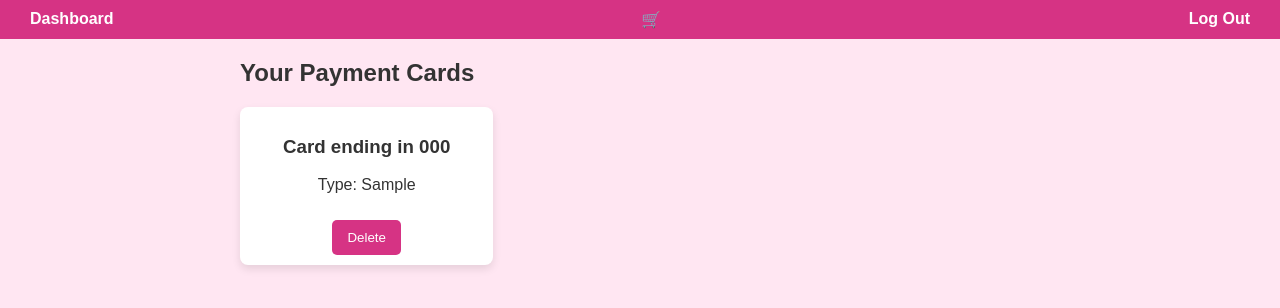
After one commit to ibrahimfakhrey/online_store_for_g12, a Flask app: page /cards in a window 1280 px wide. The commit adds this page. Shown: the top 308 px of the page. Run offline with Flask 3, Linux system fonts and the light colour scheme; a user stored in the database is signed in; tables that the repository leaves empty hold one stand-in row (values such as "Sample post").

Commit message:
egrvdfsvds

```diff
--- a/main.py
+++ b/main.py
@@ -14,7 +14,9 @@ login_manager.login_view = 'login'  # Redirect users here if not logged in
 login_manager.login_message_category = 'info'
 
 # User model
-class User(UserMixin, db.Model):  # UserMixin is required by Flask-Login
+
+class User(UserMixin, db.Model):
+    __tablename__ = 'users'
     id = db.Column(db.Integer, primary_key=True)
     name = db.Column(db.String(100), nullable=False)
     phone = db.Column(db.String(15), nullable=False)
@@ -22,6 +24,51 @@ class User(UserMixin, db.Model):  # UserMixin is required by Flask-Login
     password = db.Column(db.String(200), nullable=False)
     role = db.Column(db.String(50), default='customer', nullable=False)
 
+    # Relationships
+    orders = db.relationship('Order', back_populates='user', cascade="all, delete-orphan")
+    cards = db.relationship('Card', back_populates='user', cascade="all, delete-orphan")
+
+class Product(db.Model):
+    __tablename__ = 'products'
+    id = db.Column(db.Integer, primary_key=True)
+    name = db.Column(db.String(100), nullable=False)
+    price = db.Column(db.Float, nullable=False)
+    description = db.Column(db.String(255))
+    stock = db.Column(db.Integer, nullable=False)
+
+    # Relationship to Orders
+    orders = db.relationship('OrderProduct', back_populates='product', cascade="all, delete-orphan")
+
+class Order(db.Model):
+    __tablename__ = 'orders'
+    id = db.Column(db.Integer, primary_key=True)
+    user_id = db.Column(db.Integer, db.ForeignKey('users.id'), nullable=False)
+    date_created = db.Column(db.DateTime, default=db.func.current_timestamp())
+
+    # Relationships
+    user = db.relationship('User', back_populates='orders')
+    products = db.relationship('OrderProduct', back_populates='order', cascade="all, delete-orphan")
+
+class OrderProduct(db.Model):
+    __tablename__ = 'order_products'
+    id = db.Column(db.Integer, primary_key=True)
+    order_id = db.Column(db.Integer, db.ForeignKey('orders.id'), nullable=False)
+    product_id = db.Column(db.Integer, db.ForeignKey('products.id'), nullable=False)
+
+    # Relationships
+    order = db.relationship('Order', back_populates='products')
+    product = db.relationship('Product', back_populates='orders')
+
+class Card(db.Model):
+    __tablename__ = 'cards'
+    id = db.Column(db.Integer, primary_key=True)
+    user_id = db.Column(db.Integer, db.ForeignKey('users.id'), nullable=False)
+    card_number = db.Column(db.String(20), unique=True, nullable=False)
+    card_type = db.Column(db.String(50), nullable=False)
+    expiry_date = db.Column(db.String(5), nullable=False)
+
+    # Relationship to User
+    user = db.relationship('User', back_populates='cards')
 # Flask-Login: Load user
 @login_manager.user_loader
 def load_user(user_id):
@@ -76,11 +123,6 @@ def login():
 
     return render_template('login.html')
 
-# Route for logged-in user dashboard
-@app.route('/dashboard')
-@login_required  # Require login to access the dashboard
-def dashboard():
-    return f"Welcome, {current_user.name}! You are logged in as {current_user.role}."
 
 # Route to log out the user
 @app.route('/logout')
@@ -90,6 +132,120 @@ def logout():
     flash('You have been logged out.', 'info')
     return redirect(url_for('login'))
 
+
+# Route to view the dashboard
+@app.route('/dashboard')
+@login_required
+def dashboard():
+    user_orders = current_user.orders  # Access user's orders
+    user_cards = current_user.cards  # Access user's cards
+    all_products = Product.query.all()  # Display all products
+    return render_template('dashboard.html', orders=user_orders, cards=user_cards, products=all_products)
+
+
+# Route to create a new product
+@app.route('/product/new', methods=['GET', 'POST'])
+@login_required
+def create_product():
+    if request.method == 'POST':
+        name = request.form['name']
+        price = float(request.form['price'])
+        description = request.form.get('description', '')
+        stock = int(request.form['stock'])
+
+        new_product = Product(name=name, price=price, description=description, stock=stock)
+        db.session.add(new_product)
+        db.session.commit()
+        flash('Product created successfully!')
+        return redirect(url_for('dashboard'))
+    return render_template('create_product.html')
+
+
+# Route to create a new order
+@app.route('/order/new', methods=['POST'])
+@login_required
+def create_order():
+    product_ids = request.form.getlist('product_ids')  # List of product IDs for the order
+    new_order = Order(user_id=current_user.id)
+    db.session.add(new_order)
+    db.session.commit()
+
+    for product_id in product_ids:
+        order_product = OrderProduct(order_id=new_order.id, product_id=product_id)
+        db.session.add(order_product)
+
+    db.session.commit()
+    flash('Order placed successfully!')
+    return redirect(url_for('dashboard'))
+
+
+# Route to view all orders for the current user
+@app.route('/orders')
+@login_required
+def view_orders():
+    user_orders = current_user.orders  # All orders for the logged-in user
+    return render_template('orders.html', orders=user_orders)
+
+
+# Route to add a new payment card
+@app.route('/card/new', methods=['GET', 'POST'])
+@login_required
+def add_card():
+    if request.method == 'POST':
+        card_number = request.form['card_number']
+        card_type = request.form['card_type']
+        expiry_date = request.form['expiry_date']
+
+        new_card = Card(user_id=current_user.id, card_number=card_number, card_type=card_type, expiry_date=expiry_date)
+        db.session.add(new_card)
+        db.session.commit()
+        flash('Payment card added successfully!')
+        return redirect(url_for('dashboard'))
+    return render_template('add_card.html')
+
+
+# Route to view all payment cards for the current user
+@app.route('/cards')
+@login_required
+def view_cards():
+    user_cards = current_user.cards
+    return render_template('cards.html', cards=user_cards)
+
+
+# Route to delete a product
+@app.route('/product/delete/<int:product_id>', methods=['POST'])
+@login_required
+def delete_product(product_id):
+    product = Product.query.get(product_id)
+    if product:
+        db.session.delete(product)
+        db.session.commit()
+        flash('Product deleted successfully!')
+    return redirect(url_for('dashboard'))
+
+
+# Route to delete an order
+@app.route('/order/delete/<int:order_id>', methods=['POST'])
+@login_required
+def delete_order(order_id):
+    order = Order.query.get(order_id)
+    if order:
+        db.session.delete(order)
+        db.session.commit()
+        flash('Order deleted successfully!')
+    return redirect(url_for('view_orders'))
+
+
+# Route to delete a payment card
+@app.route('/card/delete/<int:card_id>', methods=['POST'])
+@login_required
+def delete_card(card_id):
+    card = Card.query.get(card_id)
+    if card:
+        db.session.delete(card)
+        db.session.commit()
+        flash('Card deleted successfully!')
+    return redirect(url_for('view_cards'))
 if __name__ == '__main__':
     with app.app_context():
         db.create_all()  # Create all tables
--- a/static/styles.css
+++ b/static/styles.css
@@ -1,88 +1,72 @@
-/* General Styles */
+/* General styling */
 body {
     font-family: Arial, sans-serif;
-    background-color: #ffe6f2; /* Light pink background */
-    color: #5c005c; /* Deep purple text color */
+    background-color: #ffe6f2;
+    color: #333;
     margin: 0;
     padding: 0;
-    display: flex;
-    justify-content: center;
-    align-items: center;
-    height: 100vh;
 }
 
-/* Form Container */
-.form-container {
-    background-color: #fff;
-    padding: 40px 30px;
-    border-radius: 20px;
-    box-shadow: 0 4px 8px rgba(0, 0, 0, 0.1);
-    text-align: center;
-    max-width: 400px;
-    width: 100%;
+/* Navbar styling */
+.navbar {
+    background-color: #d63384;
+    display: flex;
+    justify-content: space-between;
+    padding: 10px 20px;
+}
+.navbar a {
+    color: white;
+    text-decoration: none;
+    margin: 0 10px;
+    font-weight: bold;
 }
 
-.form-container h2 {
-    font-size: 28px;
-    color: #ff3399; /* Pink heading color */
-    margin-bottom: 20px;
+/* Button styling */
+.button, .delete-btn {
+    background-color: #d63384;
+    color: white;
+    padding: 10px 15px;
+    border: none;
+    border-radius: 5px;
+    cursor: pointer;
+    text-decoration: none;
+    display: inline-block;
+    margin-top: 10px;
 }
 
-/* Input Fields */
-form input[type="text"],
-form input[type="tel"],
-form input[type="email"],
-form input[type="password"] {
-    width: 100%;
-    padding: 15px;
-    margin: 10px 0;
-    border: 2px solid #ff99cc; /* Pink border */
-    border-radius: 10px;
-    font-size: 16px;
-    background-color: #fff;
-    color: #5c005c; /* Deep purple text */
-    box-sizing: border-box;
-    outline: none;
-    transition: all 0.3s ease;
+/* Container styles */
+.dashboard-container {
+    margin: 20px auto;
+    max-width: 800px;
+}
+.form-container {
+    background-color: #ffd6e7;
+    border-radius: 8px;
+    padding: 20px;
+    max-width: 400px;
+    margin: 20px auto;
+}
+.section {
+    background-color: #ffd6e7;
+    border-radius: 8px;
+    padding: 20px;
+    text-align: center;
+    box-shadow: 0px 4px 8px rgba(0, 0, 0, 0.1);
+}
+.section h2 {
+    color: #d63384;
 }
 
-form input[type="email"]:focus,
-form input[type="password"]:focus {
-    border-color: #ff66b2; /* Slightly darker pink on focus */
-    box-shadow: 0 0 8px rgba(255, 102, 178, 0.3); /* Glow on focus */
+/* Card styling */
+.card-container {
+    display: grid;
+    grid-template-columns: repeat(auto-fill, minmax(200px, 1fr));
+    gap: 20px;
 }
-
-/* Submit Button */
-form button[type="submit"] {
-    width: 100%;
-    padding: 15px;
-    background-color: #ff66b2; /* Pink button background */
-    border: none;
-    border-radius: 30px;
-    color: white;
-    font-size: 16px;
-    cursor: pointer;
-    transition: background-color 0.3s ease;
+.card {
+    background-color: white;
+    border-radius: 8px;
+    padding: 10px;
+    text-align: center;
+    box-shadow: 0px 4px 8px rgba(0, 0, 0, 0.1);
 }
-
-form button[type="submit"]:hover {
-    background-color: #cc66ff; /* Purple on hover */
-}
-
-/* Media Query for Mobile */
-@media (max-width: 480px) {
-    .form-container {
-        padding: 30px 20px;
-    }
-
-    form input[type="email"],
-    form input[type="password"],
-    form button[type="submit"] {
-        font-size: 14px;
-        padding: 12px;
-    }
-
-    .form-container h2 {
-        font-size: 24px;
-    }
-}
--- /dev/null
+++ b/templates/cards.html
@@ -0,0 +1,31 @@
+<!DOCTYPE html>
+<html lang="en">
+<head>
+    <meta charset="UTF-8">
+    <meta name="viewport" content="width=device-width, initial-scale=1.0">
+    <title>Your Payment Cards</title>
+    <link rel="stylesheet" href="static/styles.css">
+</head>
+<body>
+    <div class="navbar">
+        <a href="/dashboard">Dashboard</a>
+        <a href="/cart">🛒</a>
+        <a href="/logout">Log Out</a>
+    </div>
+
+    <div class="dashboard-container">
+        <h2>Your Payment Cards</h2>
+        <div class="card-container">
+            {% for card in cards %}
+                <div class="card">
+                    <h3>Card ending in {{ card.card_number[-4:] }}</h3>
+                    <p>Type: {{ card.card_type }}</p>
+                    <form action="{{ url_for('delete_card', card_id=card.id) }}" method="POST">
+                        <button type="submit" class="delete-btn">Delete</button>
+                    </form>
+                </div>
+            {% endfor %}
+        </div>
+    </div>
+</body>
+</html>
```
Also changed, not shown: templates/add_card.html (added, +26 -0 lines), templates/create_product.html (added, +27 -0 lines), templates/dashboard.html (added, +70 -0 lines), templates/orders.html (added, +31 -0 lines), instance/users.db (deleted).
